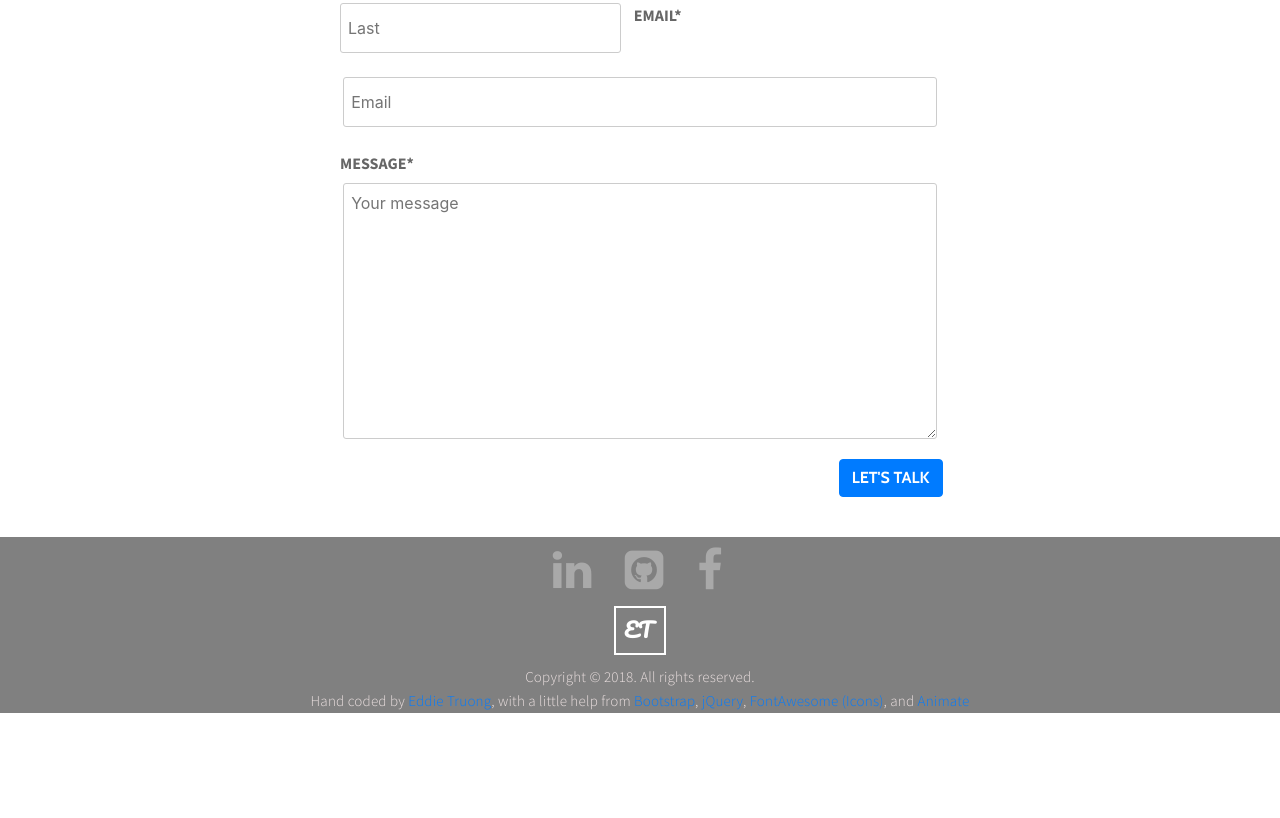
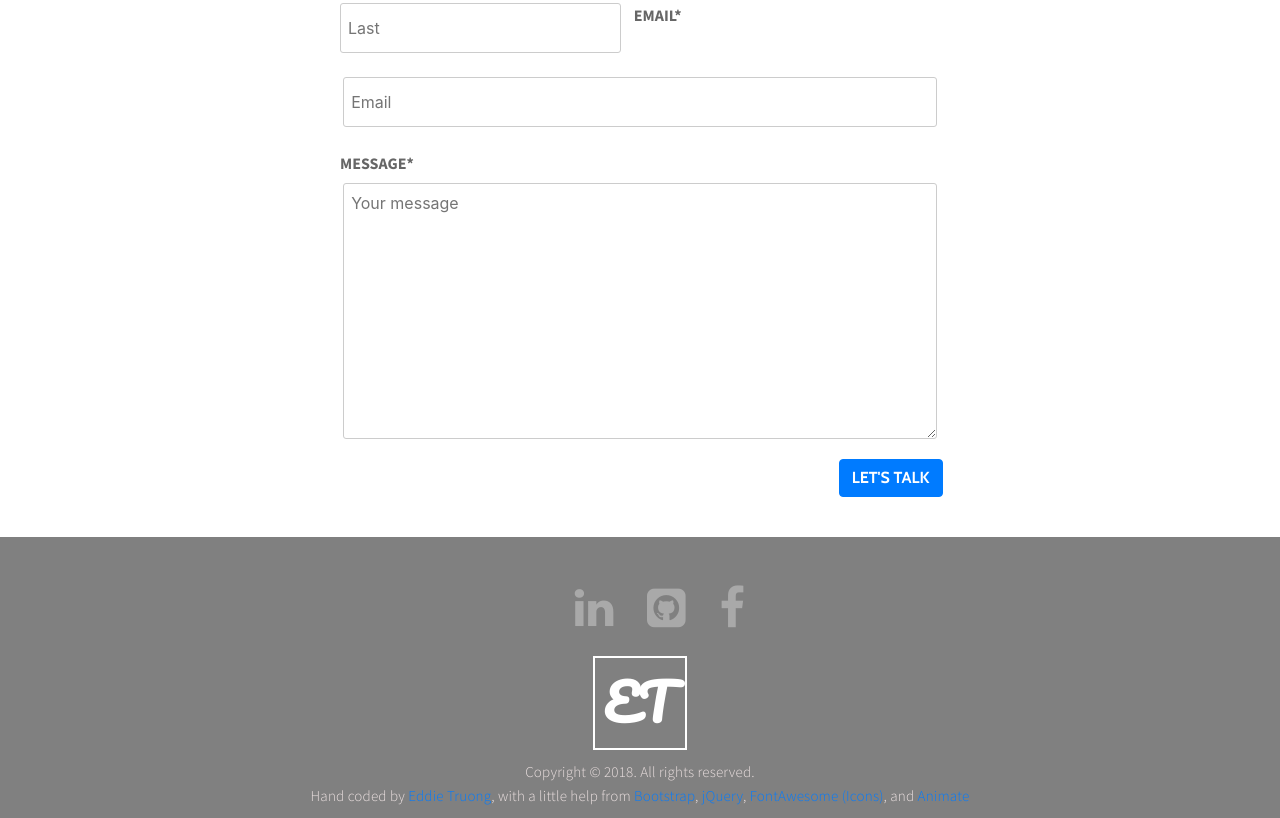
Before and after one commit to etruong1231/etruong1231.github.io, a website with bundled scripts: page index.html in a window 1280 px wide. Shown: the part 3534-4352 px from the top of the page. Before the commit the page ends 4247 px from the top, so only its background shows below. Built offline with nearby package versions, Linux system fonts and the light colour scheme.

Commit message:
Add files via upload

```diff
--- a/resources/css/style.css
+++ b/resources/css/style.css
@@ -904,5 +904,16 @@ textarea {
     }
     .social {
         margin-right: 4%;
+        margin: 3% 0 3% 0;
+    }
+    footer {
+        padding: 5px 0 10px 0;
+    }
+    footer .navbar-brand {
+        font-size: 50px;
+        margin-top: -20px
+    }
+    .fa {
+        font-size: 35px;
     }
 }
```
